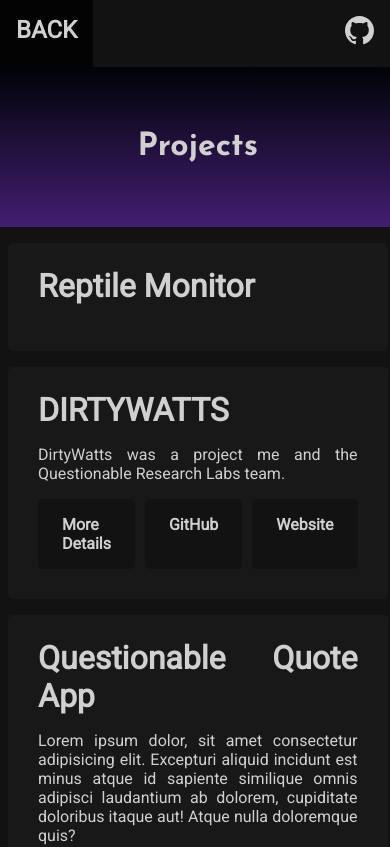
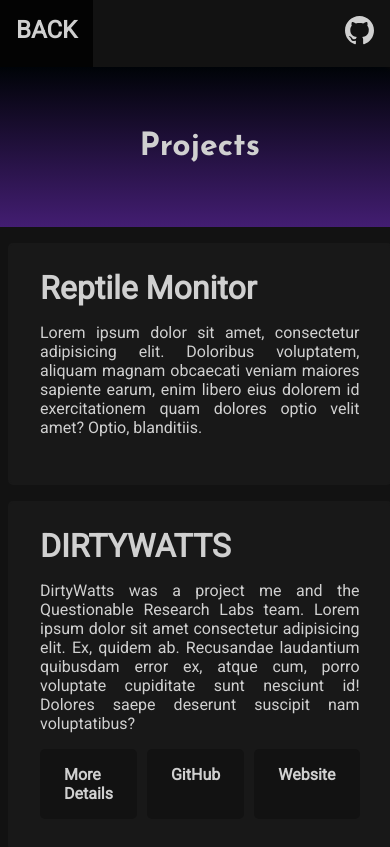
Before and after one commit to InvalidSE/InvalidSE-Web, a SvelteKit app: page /projects in a window 390 px wide. Shown: the top 847 px of the page. Built offline with nearby package versions, Linux system fonts and the light colour scheme.

Commit message:
starting on contact page

```diff
--- /dev/null
+++ b/src/routes/contact/+page.svelte
@@ -0,0 +1,34 @@
+<svelte:head>
+    <title>About Me</title>
+</svelte:head>
+
+<script lang="ts">
+    import Navbar from '../../lib/components/navbar.svelte'
+</script>
+
+<div class="header-panel">
+    <Navbar/>
+    <h2 id="heading">Contact</h2>
+</div>
+
+<style lang="scss">
+
+    .header-panel {
+
+        align-items: center;
+        background: linear-gradient(to bottom, rgba(0, 0, 0, 0.726), rgba(123, 44, 187, 0.541)), url("/code.png") no-repeat top center fixed;
+        height: 100vh;
+    }
+
+    #heading {
+        text-align: center;
+        margin: 0;
+    }
+
+
+    @media only screen and (max-width: 600px) {
+        h2 {
+            font-size: 2em;
+        }
+    }
+</style>
--- a/src/routes/projects/+page.svelte
+++ b/src/routes/projects/+page.svelte
@@ -17,13 +17,15 @@
 
             <div class="needy-appliances">
                 <h3>Needy Appliances</h3>
+                <p>Lorem, ipsum dolor sit amet consectetur adipisicing elit. Nobis officiis qui necessitatibus delectus ratione excepturi minus ipsa sint perspiciatis explicabo maxime expedita sed, provident, aperiam nulla eligendi at corporis earum.</p>
             </div>
             <div class="reptile-monitor">
                 <h3>Reptile Monitor</h3>
+                <p>Lorem ipsum dolor sit amet, consectetur adipisicing elit. Doloribus voluptatem, aliquam magnam obcaecati veniam maiores sapiente earum, enim libero eius dolorem id exercitationem quam dolores optio velit amet? Optio, blanditiis.</p>
             </div>
             <div class="dirtywatts">
                 <h3>DIRTYWATTS</h3>
-                <p>DirtyWatts was a project me and the Questionable Research Labs team. </p>
+                <p>DirtyWatts was a project me and the Questionable Research Labs team. Lorem ipsum dolor sit amet consectetur adipisicing elit. Ex, quidem ab. Recusandae laudantium quibusdam error ex, atque cum, porro voluptate cupiditate sunt nesciunt id! Dolores saepe deserunt suscipit nam voluptatibus?</p>
                 <div class="buttons-box">
                     <a class="projects-link" href="/projects/dirtywatts">More Details</a>
                     <a class="projects-link" href="https://github.com/questionable-research-labs/DirtyWatts" target="_blank">GitHub</a>
@@ -81,7 +83,7 @@
         grid-auto-rows: auto;
     }
 
-    .project-boxes div {
+    .project-boxes > div {
         transition: 0.25s;
         margin: 8px;
         padding: 8px 30px 30px 30px;
@@ -89,6 +91,15 @@
         background-color: #181818;
         // border: rgba(123, 44, 187, 0.541) solid 2px;
         border-radius: 5px;
+        border: #181818 solid 2px;
+
+        &:hover {
+            border: #2d2d2d solid 2px;
+            transform: scale(1.05);
+
+            // tilt forward effect
+            transform: perspective(500px) rotateX(5deg);
+        }
     }
 
     .needy-appliances{
```
Also changed, not shown: src/routes/about/+page.svelte (+10 -1 lines), src/routes/contact/+layout.svelte (added, +7 -0 lines), src/lib/components/navbar.svelte (line endings or trailing spaces).
